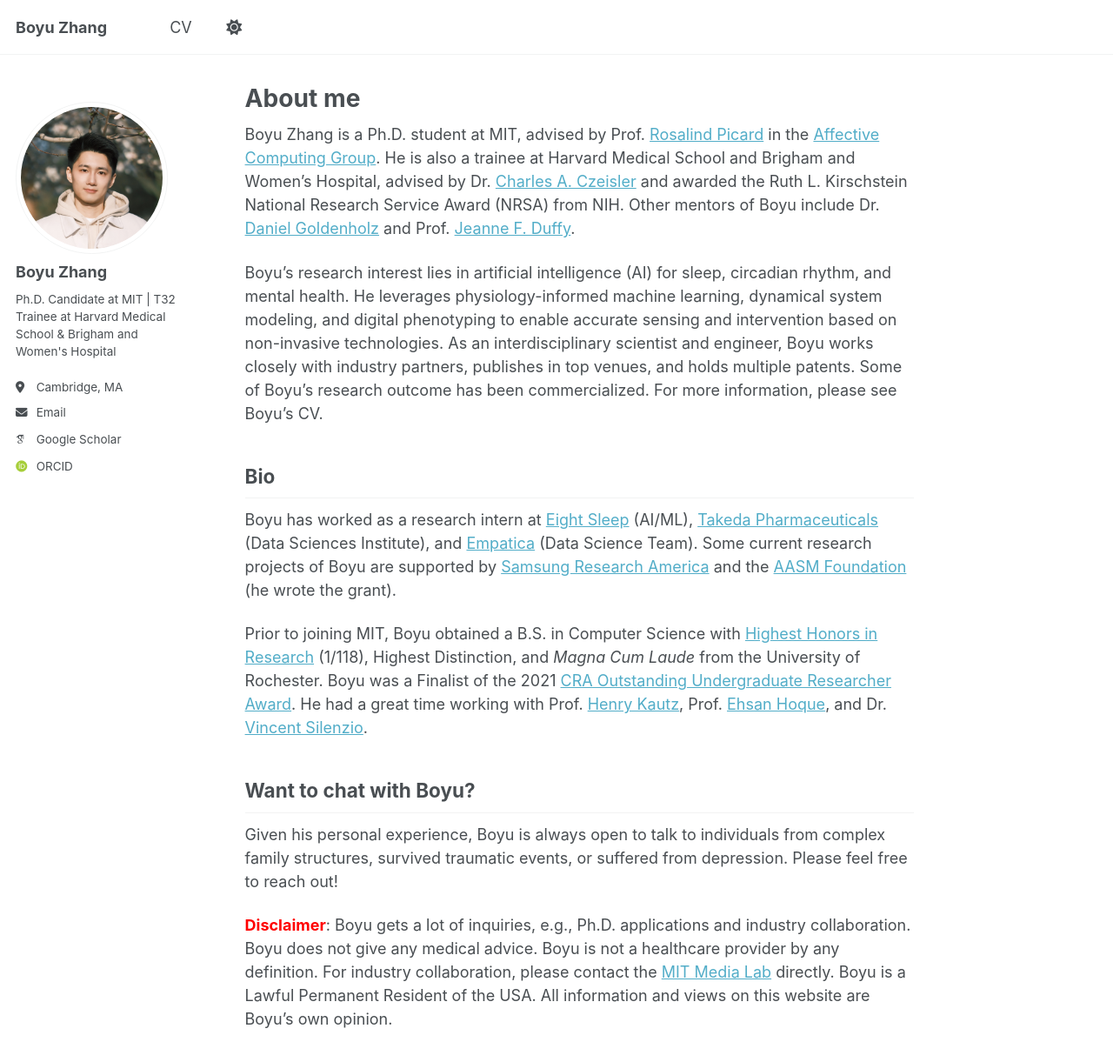
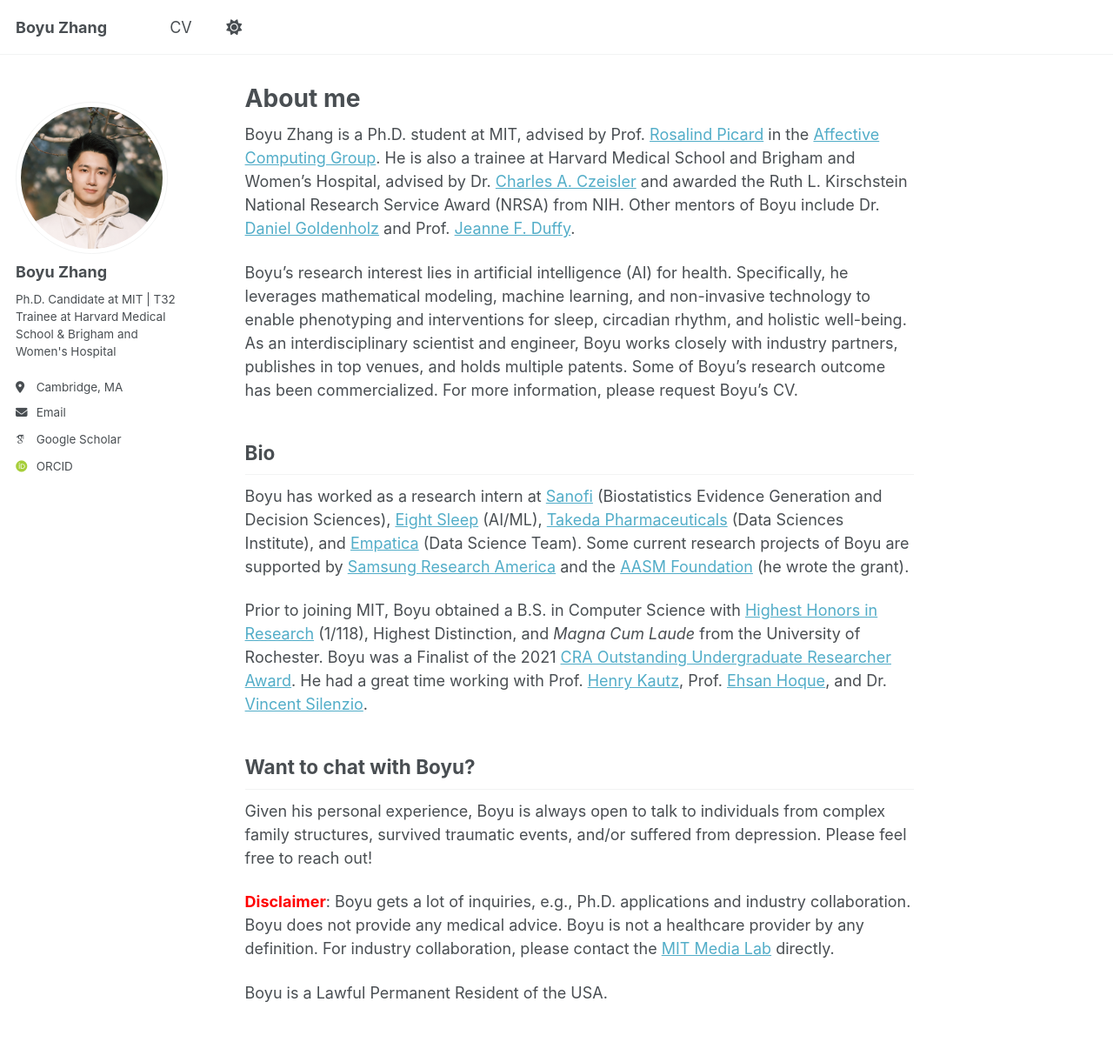
Before and after one commit to boyu-zhang-25/boyu-zhang-25.github.io, a Jekyll site: the page built from _pages/about.md, in a window 1280 px wide and 1400 px high. Shown: the top 1221 px of the window at 87% size. Built offline with Jekyll 4.4.1, drawn with Linux system fonts in a browser that asks for light colours; some web fonts are replaced.

Commit message:
update Sanofi

```diff
--- a/_pages/about.md
+++ b/_pages/about.md
@@ -9,20 +9,22 @@ redirect_from:
 
 Boyu Zhang is a Ph.D. student at MIT, advised by Prof. [Rosalind Picard](https://web.media.mit.edu/~picard/) in the [Affective Computing Group](https://www.media.mit.edu/groups/affective-computing/overview/). He is also a trainee at Harvard Medical School and Brigham and Women's Hospital, advised by Dr. [Charles A. Czeisler](https://connects.catalyst.harvard.edu/Profiles/display/Person/24237) and awarded the Ruth L. Kirschstein National Research Service Award (NRSA) from NIH. Other mentors of Boyu include Dr. [Daniel Goldenholz](https://connects.catalyst.harvard.edu/Profiles/display/Person/27784) and Prof. [Jeanne F. Duffy](https://connects.catalyst.harvard.edu/Profiles/display/Person/17373).
 
-Boyu's research interest lies in artificial intelligence (AI) for sleep, circadian rhythm, and mental health. He leverages physiology-informed machine learning, dynamical system modeling, and digital phenotyping to enable accurate sensing and intervention based on non-invasive technologies. As an interdisciplinary scientist and engineer, Boyu works closely with industry partners, publishes in top venues, and holds multiple patents. Some of Boyu's research outcome has been commercialized. For more information, please see Boyu's CV.
+Boyu's research interest lies in artificial intelligence (AI) for health. Specifically, he leverages mathematical modeling, machine learning, and non-invasive technology to enable phenotyping and interventions for sleep, circadian rhythm, and holistic well-being. As an interdisciplinary scientist and engineer, Boyu works closely with industry partners, publishes in top venues, and holds multiple patents. Some of Boyu's research outcome has been commercialized. For more information, please request Boyu's CV.
 
 Bio
 ---
-Boyu has worked as a research intern at [Eight Sleep](https://www.eightsleep.com/) (AI/ML), [Takeda Pharmaceuticals](https://www.takeda.com/en-us) (Data Sciences Institute), and [Empatica](https://www.empatica.com/) (Data Science Team). Some current research projects of Boyu are supported by [Samsung Research America](https://sra.samsung.com/) and the [AASM Foundation](https://foundation.aasm.org/strategic-research-award/) (he wrote the grant).
+Boyu has worked as a research intern at [Sanofi](https://www.sanofi.com/en) (Biostatistics Evidence Generation and Decision Sciences), [Eight Sleep](https://www.eightsleep.com/) (AI/ML), [Takeda Pharmaceuticals](https://www.takeda.com/en-us) (Data Sciences Institute), and [Empatica](https://www.empatica.com/) (Data Science Team). Some current research projects of Boyu are supported by [Samsung Research America](https://sra.samsung.com/) and the [AASM Foundation](https://foundation.aasm.org/strategic-research-award/) (he wrote the grant).
 
 Prior to joining MIT, Boyu obtained a B.S. in Computer Science with [Highest Honors in Research](https://www.cs.rochester.edu/undergraduate/degree-requirements.html) (1/118), Highest Distinction, and *Magna Cum Laude* from the University of Rochester. Boyu was a Finalist of the 2021 [CRA Outstanding Undergraduate Researcher Award](https://cra.org/about/awards/outstanding-undergraduate-researcher-award/#2021). He had a great time working with Prof. [Henry Kautz](https://www.cs.rochester.edu/u/kautz/), Prof. [Ehsan Hoque](https://hoques.com/), and Dr. [Vincent Silenzio](https://sph.rutgers.edu/concentrations/urban-global-public-health/faculty-member.php?id=36094).
 
 Want to chat with Boyu?
 ---
-Given his personal experience, Boyu is always open to talk to individuals from complex family structures, survived traumatic events, or suffered from depression. Please feel free to reach out!
+Given his personal experience, Boyu is always open to talk to individuals from complex family structures, survived traumatic events, and/or suffered from depression. Please feel free to reach out!
 
 <span style="color:red">**Disclaimer**</span>:
-Boyu gets a lot of inquiries, e.g., Ph.D. applications and industry collaboration. Boyu does not give any medical advice. Boyu is not a healthcare provider by any definition. For industry collaboration, please contact the [MIT Media Lab](https://www.media.mit.edu/about/funding-and-support/) directly. Boyu is a Lawful Permanent Resident of the USA. All information and views on this website are Boyu's own opinion.
+Boyu gets a lot of inquiries, e.g., Ph.D. applications and industry collaboration. Boyu does not provide any medical advice. Boyu is not a healthcare provider by any definition. For industry collaboration, please contact the [MIT Media Lab](https://www.media.mit.edu/about/funding-and-support/) directly.
+
+Boyu is a Lawful Permanent Resident of the USA.
 
 <!--
 This is the front page of a website that is powered by the [Academic Pages template](https://github.com/academicpages/academicpages.github.io) and hosted on GitHub pages. [GitHub pages](https://pages.github.com) is a free service in which websites are built and hosted from code and data stored in a GitHub repository, automatically updating when a new commit is made to the repository. This template was forked from the [Minimal Mistakes Jekyll Theme](https://mmistakes.github.io/minimal-mistakes/) created by Michael Rose, and then extended to support the kinds of content that academics have: publications, talks, teaching, a portfolio, blog posts, and a dynamically-generated CV. You can fork [this template](https://github.com/academicpages/academicpages.github.io) right now, modify the configuration and markdown files, add your own PDFs and other content, and have your own site for free, with no ads!
```
